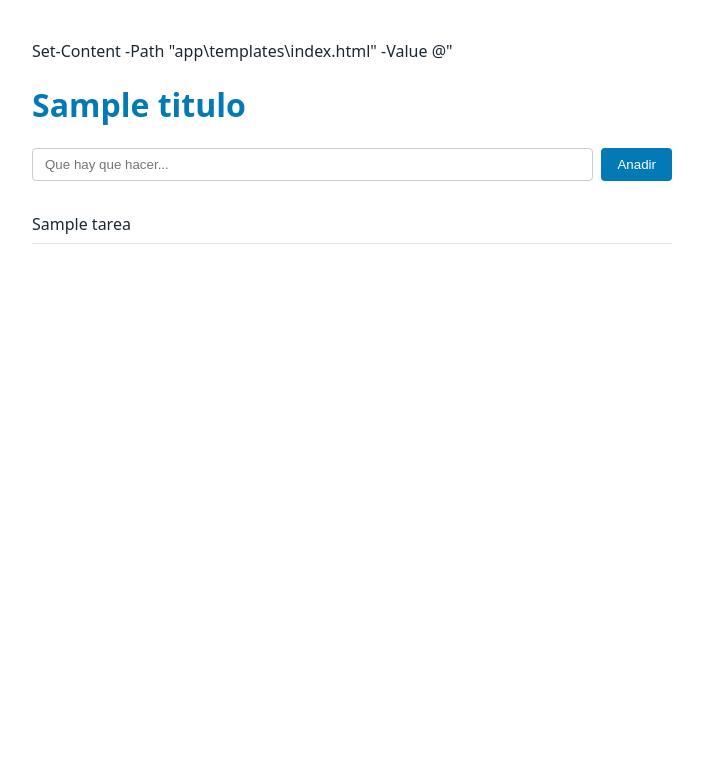
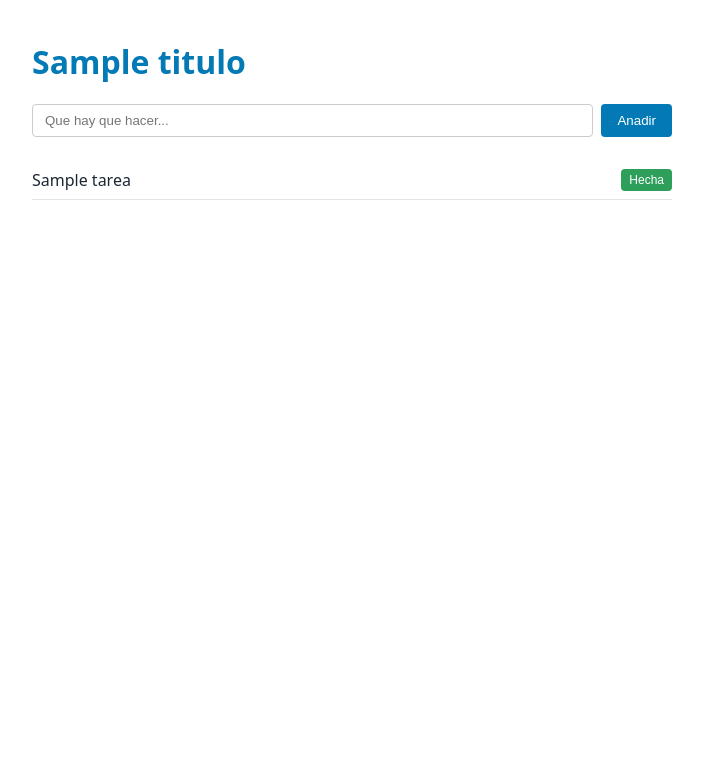
Before and after one commit to Miguelagv-hub/mini-oficina, a FastAPI app: template app/templates/index.html in a window 1280 px wide. Shown: the top 759 px of the page, without its empty margins (288-991 px from the left). Run offline with FastAPI, Linux system fonts and the light colour scheme; the template is opened without the code that fills it: most values are stand-ins (such as "Sample title", 1, 10 or a date in 2020); some libraries are stand-ins or nearby versions.

Commit message:
feat: boton y ruta para marcar tareas como hechas

```diff
--- a/app/main.py
+++ b/app/main.py
@@ -45,6 +45,12 @@ def crear_tarea(titulo: str = Form(...)):
         cursor.execute("INSERT INTO tareas (titulo) VALUES (%s)", (titulo,))
     return RedirectResponse("/", status_code=303)
 
+@aplicacion.post("/tareas/{id_tarea}/hecha")
+def marcar_hecha(id_tarea: int):
+    with conectar() as conexion, conexion.cursor() as cursor:
+        cursor.execute("UPDATE tareas SET hecha = TRUE WHERE id = %s", (id_tarea,))
+    return RedirectResponse("/", status_code=303)
+
 @aplicacion.get("/healthz")
 def salud():
     with conectar() as conexion, conexion.cursor() as cursor:
--- a/app/templates/index.html
+++ b/app/templates/index.html
@@ -1,4 +1,3 @@
-Set-Content -Path "app\templates\index.html" -Value @"
 <!doctype html>
 <html lang="es">
 <head>
@@ -12,7 +11,9 @@ Set-Content -Path "app\templates\index.html" -Value @"
     input[type="text"] { flex: 1; padding: 8px 12px; border: 1px solid #ccc; border-radius: 4px; }
     button { padding: 8px 16px; background-color: #0379B5; color: white; border: none; border-radius: 4px; cursor: pointer; }
     ul { list-style: none; padding: 0; }
-    li { padding: 8px 0; border-bottom: 1px solid #e1e4e8; }
+    li { display: flex; justify-content: space-between; align-items: center; padding: 8px 0; border-bottom: 1px solid #e1e4e8; }
+    .tachada { text-decoration: line-through; color: #888; }
+    .btn-hecha { background-color: #2e9e5b; padding: 4px 8px; font-size: 12px; }
   </style>
 </head>
 <body>
@@ -28,7 +29,14 @@ Set-Content -Path "app\templates\index.html" -Value @"
   {% else %}
     <ul>
       {% for tarea in tareas %}
-        <li>{{ tarea[1] }}</li>
+        <li>
+          <span class="{% if tarea[2] %}tachada{% endif %}">{{ tarea[1] }}</span>
+          {% if not tarea[2] %}
+            <form method="post" action="/tareas/{{ tarea[0] }}/hecha" style="margin: 0;">
+              <button type="submit" class="btn-hecha">Hecha</button>
+            </form>
+          {% endif %}
+        </li>
       {% endfor %}
     </ul>
   {% endif %}
```
